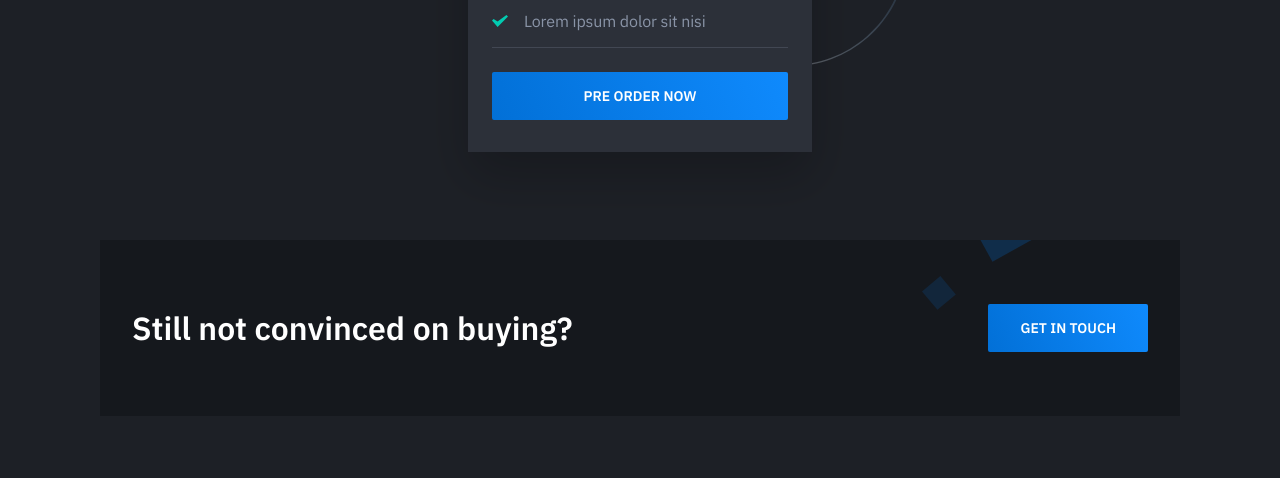
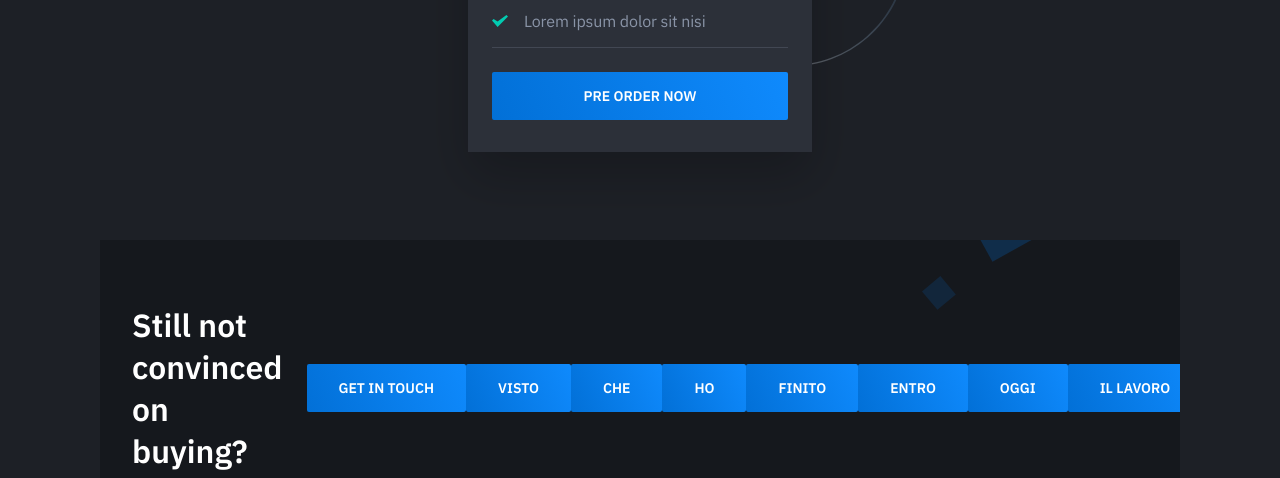
Before and after one commit to magarettimattia/Mattia, a plain HTML site: page index.html in a window 1280 px wide. Shown: the part 2190-2668 px from the top of the page. Drawn offline with nearby package versions, Linux system fonts and the light colour scheme.

Commit message:
Update index.html

```diff
--- a/index.html
+++ b/index.html
@@ -200,6 +200,27 @@ height="0" width="0" style="display:none;visibility:hidden"></iframe></noscript>
                         <div class="cta-cta">
                             <a class="button button-primary button-wide-mobile" href="#">Get in touch</a>
                         </div>
+                     <div class="cta-visto">
+                            <a class="button button-primary button-wide-mobile" href="#">visto</a>
+                        </div>
+                     <div class="cta-che">
+                            <a class="button button-primary button-wide-mobile" href="#">che</a>
+                        </div>
+                     <div class="cta-ho">
+                            <a class="button button-primary button-wide-mobile" href="#">ho</a>
+                        </div>
+                     <div class="cta-finito">
+                            <a class="button button-primary button-wide-mobile" href="#">finito</a>
+                        </div>
+                     <div class="cta-entro">
+                            <a class="button button-primary button-wide-mobile" href="#">entro</a>
+                        </div>
+                     <div class="cta-oggi">
+                            <a class="button button-primary button-wide-mobile" href="#">oggi</a>
+                        </div>
+                     <div class="cta-il lavoro">
+                            <a class="button button-primary button-wide-mobile" href="#">il lavoro</a>
+                        </div>
                     </div>
                 </div>
             </section>
```
